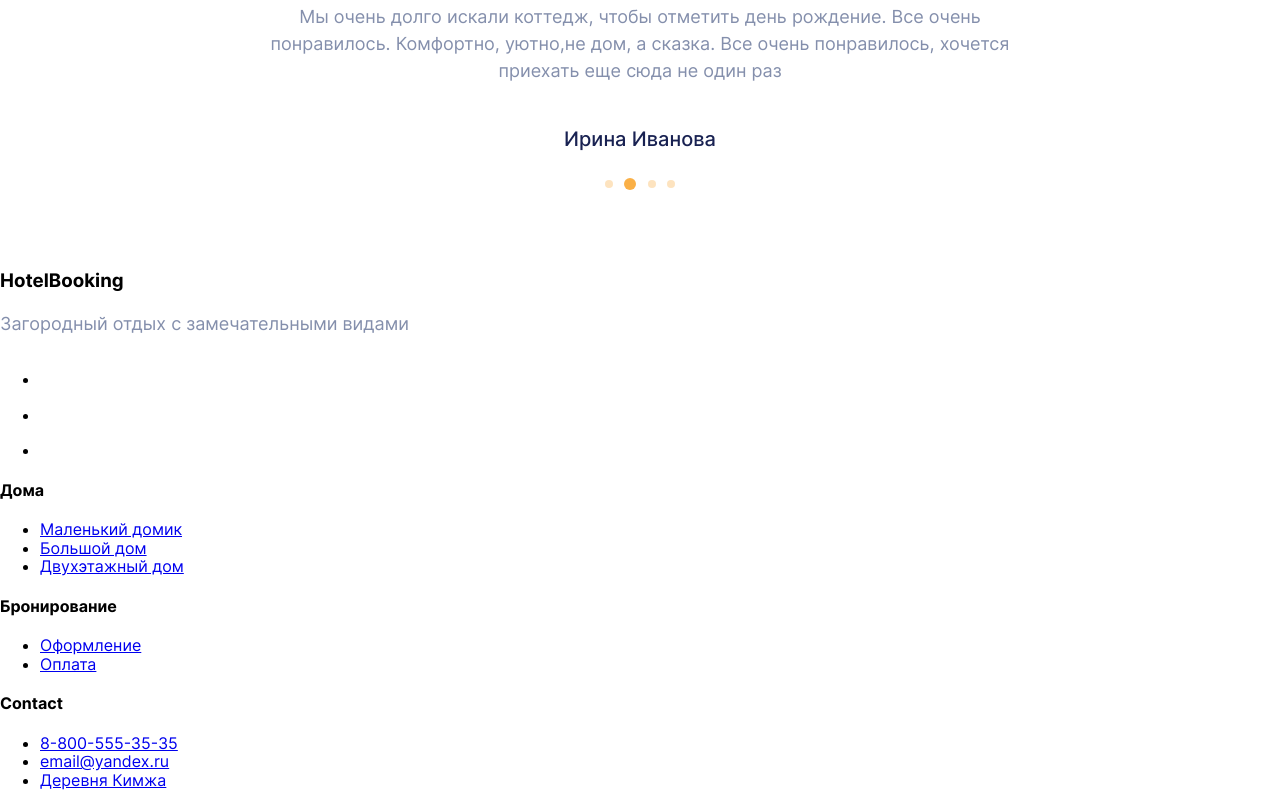
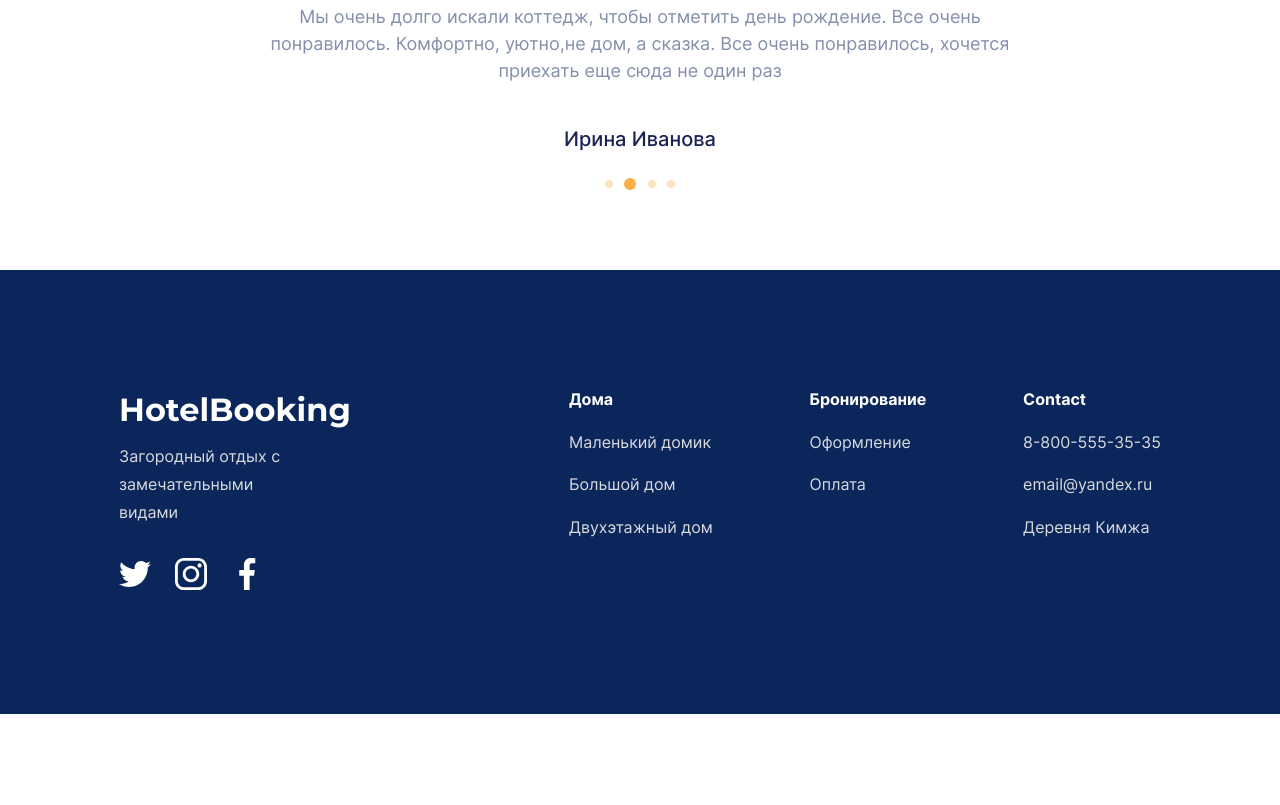
Before and after one commit to ormlaug/hotel-booking, a plain HTML site: page index.html in a window 1280 px wide. Shown: the part 4309-5114 px from the top of the page. After the commit the page ends 5023 px from the top, so only its background shows below. Drawn offline with Linux system fonts and the light colour scheme.

Commit message:
Первоначальная стилизация footer

```diff
--- /dev/null
+++ b/blocks/footer/__column-heading/footer__column-heading.css
@@ -0,0 +1,10 @@
+.footer__column-heading {
+  margin: 0;
+  padding: 0;
+  font-family: 'Inter';
+  font-style: normal;
+  font-weight: 700;
+  font-size: 16px;
+  line-height: 1.19;
+  color: white;
+}
--- /dev/null
+++ b/blocks/footer/__column-icons/footer__column-icons.css
@@ -0,0 +1,8 @@
+.footer__column-icons {
+  margin: 0;
+  padding: 0;
+  max-width: 144px;
+  list-style: none;
+  display: flex;
+  justify-content: space-between;
+}
--- a/blocks/footer/__column-link/footer__column-link.css
+++ b/blocks/footer/__column-link/footer__column-link.css
@@ -0,0 +1,6 @@
+.footer__column-link {
+  margin: 0;
+  padding: 0;
+  text-decoration: none;
+  color: #D9DBDE;
+}
--- a/blocks/footer/__column-links/footer__column-links.css
+++ b/blocks/footer/__column-links/footer__column-links.css
@@ -0,0 +1,6 @@
+.footer__column-links {
+  margin: 0;
+  padding: 0;
+  list-style: none;
+
+}
--- a/blocks/footer/__columns/footer__columns.css
+++ b/blocks/footer/__columns/footer__columns.css
@@ -0,0 +1,7 @@
+.footer__columns {
+  margin: 0 auto;
+  padding: 120px 10px;
+  max-width: 1440px;
+  display: flex;
+  justify-content: space-around;
+}
--- /dev/null
+++ b/blocks/footer/__content/footer__content.css
@@ -0,0 +1,5 @@
+.footer__content {
+  min-width: 592px;
+  display: flex;
+  justify-content: space-between;
+}
--- /dev/null
+++ b/blocks/footer/__link-item/footer__link-item.css
@@ -0,0 +1,3 @@
+.footer__link-item {
+  margin-top: 24px;
+}
--- a/blocks/footer/footer.css
+++ b/blocks/footer/footer.css
@@ -0,0 +1,4 @@
+.footer {
+  min-height: 444px;
+  background-color: #0B265A;
+}
--- a/blocks/logo/_place/_footer/logo_place_footer.css
+++ b/blocks/logo/_place/_footer/logo_place_footer.css
@@ -0,0 +1,4 @@
+.logo_place_footer {
+  font-weight: 700;
+  color: white;
+}
--- a/blocks/logo/logo.css
+++ b/blocks/logo/logo.css
@@ -0,0 +1,8 @@
+.logo {
+  margin: 0;
+  padding: 0;
+  font-family: 'Montserrat';
+  font-style: normal;
+  font-size: 32px;
+  line-height: 39px;
+}
--- a/blocks/subtitle/_place/_footer/subtitle_place_footer.css
+++ b/blocks/subtitle/_place/_footer/subtitle_place_footer.css
@@ -0,0 +1,7 @@
+.subtitle_place_footer {
+  margin: 13px 0 32px;
+  max-width: 186px;
+  font-size: 16px;
+  line-height: 175%;
+  color: #D9DBDE;
+}
--- a/index.html
+++ b/index.html
@@ -101,39 +101,41 @@
 
   <footer class="footer">
     <div class="footer__columns">
-      <nav class="footer__column footer__column_content_social">
+      <nav class="footer__column">
         <h3 class="logo logo_place_footer">HotelBooking</h3>
         <p class="subtitle subtitle_place_footer">Загородный отдых с замечательными видами</p>
-        <ul class="footer__column-links">
-          <li><a href="#" class="footer__column-link"><img src="./images/twitter.svg" alt="Логотип твиттера"></a></li>
-          <li><a href="#" class="footer__column-link"><img src="./images/instagram.svg" alt="Логотип инстаграма"></a></li>
-          <li><a href="#" class="footer__column-link"><img src="./images/facebook.svg" alt="Логотип фейсбука"></a></li>
+        <ul class="footer__column-icons">
+          <li><a href="#"><img src="./images/twitter.svg" alt="Логотип твиттера"></a></li>
+          <li><a href="#"><img src="./images/instagram.svg" alt="Логотип инстаграма"></a></li>
+          <li><a href="#"><img src="./images/facebook.svg" alt="Логотип фейсбука"></a></li>
         </ul>
       </nav>
+      <div class="footer__content">
       <nav class="footer__column">
         <h4 class="footer__column-heading">Дома</h4>
         <ul class="footer__column-links">
-          <li><a href="#" class="footer__column-link">Маленький домик </a></li>
-          <li><a href="#" class="footer__column-link">Большой дом</a></li>
-          <li><a href="#" class="footer__column-link">Двухэтажный дом</a></li>
+          <li class="footer__link-item"><a href="#" class="footer__column-link">Маленький домик </a></li>
+          <li class="footer__link-item"><a href="#" class="footer__column-link">Большой дом</a></li>
+          <li class="footer__link-item"><a href="#" class="footer__column-link">Двухэтажный дом</a></li>
         </ul>
       </nav>
       <nav class="footer__column">
         <h4 class="footer__column-heading">Бронирование</h4>
         <ul class="footer__column-links">
-          <li><a href="#" class="footer__column-link">Оформление</a></li>
-          <li><a href="#" class="footer__column-link">Оплата</a></li>
+          <li class="footer__link-item"><a href="#" class="footer__column-link">Оформление</a></li>
+          <li class="footer__link-item"><a href="#" class="footer__column-link">Оплата</a></li>
         </ul>
       </nav>
       <nav class="footer__column">
         <h4 class="footer__column-heading">Contact</h4>
         <ul class="footer__column-links">
-          <li><a href="#" class="footer__column-link">8-800-555-35-35</a></li>
-          <li><a href="#" class="footer__column-link">email@yandex.ru</a></li>
-          <li><a href="#" class="footer__column-link">Деревня Кимжа</a></li>
+          <li class="footer__link-item"><a href="#" class="footer__column-link">8-800-555-35-35</a></li>
+          <li class="footer__link-item"><a href="#" class="footer__column-link">email@yandex.ru</a></li>
+          <li class="footer__link-item"><a href="#" class="footer__column-link">Деревня Кимжа</a></li>
         </ul>
       </nav>
     </div>
+  </div>
   </footer>
 
 </body>
--- a/pages/index.css
+++ b/pages/index.css
@@ -5,6 +5,7 @@
 @import url(../blocks/title/title.css);
 @import url(../blocks/subtitle/subtitle.css);
 @import url(../blocks/button/button.css);
+@import url(../blocks/logo/logo.css);
 @import url(../blocks/button/_place/_header/button_place_header.css);
 @import url(../blocks/button/_place/_rent/button_place_rent.css);
 
@@ -51,3 +52,15 @@
 @import url(../blocks/subtitle/_place/_reviews/subtitle_place_reviews.css);
 @import url(../blocks/reviews/__copyright/reviews__copyright.css);
 @import url(../blocks/slider/__dot/_place/_reviews/slider__dot_place_reviews.css);
+
+@import url(../blocks/footer/footer.css);
+@import url(../blocks/logo/_place/_footer/logo_place_footer.css);
+@import url(../blocks/subtitle/_place/_footer/subtitle_place_footer.css);
+@import url(../blocks/footer/__column-icons/footer__column-icons.css);
+@import url(../blocks/footer/__columns/footer__columns.css);
+@import url(../blocks/footer/__column/footer__column.css);
+@import url(../blocks/footer/__content/footer__content.css);
+@import url(../blocks/footer/__column-heading/footer__column-heading.css);
+@import url(../blocks/footer/__column-links/footer__column-links.css);
+@import url(../blocks/footer/__link-item/footer__link-item.css);
+@import url(../blocks/footer/__column-link/footer__column-link.css);
```
Also changed, not shown: blocks/footer/__column/_content/_social/footer__column_content_social.css (deleted).
